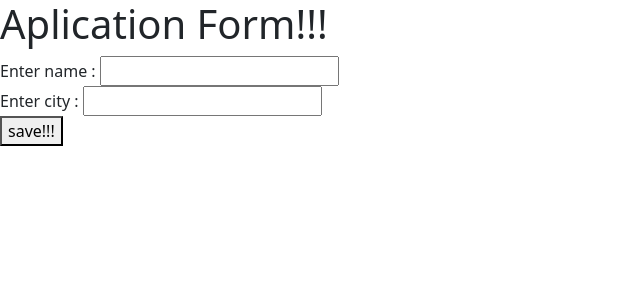
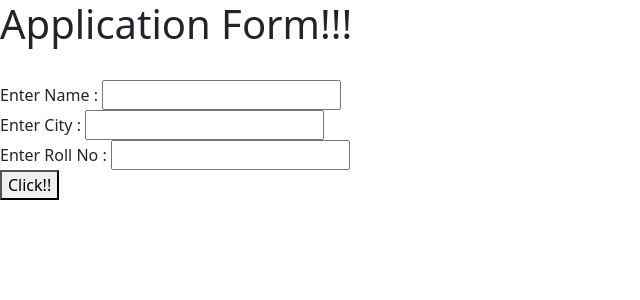
Before and after one commit to Viplovesana/Practice-react-js, a React (Vite) app: page / in a window 1280 px wide. Shown: the top 300 px of the page, without its empty margins (0-640 px from the left). Built offline with nearby package versions, Linux system fonts and the light colour scheme.

Commit message:
new commit

```diff
--- a/package.json
+++ b/package.json
@@ -10,6 +10,7 @@
     "preview": "vite preview"
   },
   "dependencies": {
+    "axios": "^1.8.4",
     "bootstrap": "^5.3.3",
     "react": "^19.0.0",
     "react-bootstrap": "^2.10.9",
--- a/src/App.jsx
+++ b/src/App.jsx
@@ -741,37 +741,110 @@
 
 
 
+
+
+///..............................................................aplication form...................................//
+
+
+// import { useState } from "react";
 // const App =()=>{
+//     const[name,setName]=useState("")
+//     const[city,setCity]=useState("")
+
+//     const handlesubmit=()=>{
+//         alert(`My name : ${name} My city :${city}`);
+
+//     }
 //     return(
 //         <>
-//         <h1>Wecome!!!{}</h1>
+//         <h1>Aplication Form!!!</h1>
+//         Enter name : <input type="text" value={name}
+//         onChange={(e)=>{setName(e.target.value)}} />
+//         <br />
+//         Enter city : <input type="text" value={city}
+//          onChange={(e)=>{setCity(e.target.value)}} />
+//         <br />
+//         <button onClick={handlesubmit}>save!!!</button>
+
 //         </>
 //     )
 // };
 // export default App;
 
+//.............................................................................................
+
+
+
+// import { useState } from "react";
+// import axios from "axios";
+
+// const App =()=>{
+//     const[input,setInput]=useState({});
+//     const handleinput=(e)=>{
+//         let name=e.target.name;
+//         let value=e.target.name;
+//         setInput(values=>({...values,[name]:value}));
+//         console.log(input);
+
+
+
+
+//     }
+//     const handleSubmit=async()=> {
+//         let api="http://localhost:3000/Student";
+//         const response = await axios.post(api,input);
+//         console.log(response);
+//         alert("data indert successfully")
+//       }
+
+//     return(
+//         <>
+//         <h1>application form</h1>
+//         roll no : <input type="text" name="roll no" onChange={handleinput} />
+//         <br />
+//         name : <input type="text"  name="name"  onChange={handleinput} />
+//         <br />
+//         city : <input type="text"  name="city"  onChange={handleinput} />
+//         <br />
+//         fees : <input type="text"  name="fees"  onChange={handleinput} />
+//         <br />
+//         <button onClick={handleSubmit}>save!!!</button>
+
+//         </>
+//     )
+// };
+// export default App;
+
+//....................................................................................................
+
+
 
 import { useState } from "react";
+
 const App =()=>{
     const[name,setName]=useState("")
     const[city,setCity]=useState("")
+    const[rollno,setRollno]=useState("")
+    const handlesubmit=()=>{
+        alert(`My name is ${name}: My roll no is ${rollno}: My city is ${city}`)
+        console.log({name},{city},{rollno})
+    }
 
-    const handlesubmit=()=>{
-        alert(`My name : ${name} My city :${city}`);
 
-    }
+
     return(
         <>
-        <h1>Aplication Form!!!</h1>
-        Enter name : <input type="text" value={name}
-        onChange={(e)=>{setName(e.target.value)}} />
+        <h1>Application Form!!!</h1>
         <br />
-        Enter city : <input type="text" value={city}
-         onChange={(e)=>{setCity(e.target.value)}} />
+        Enter Name : <input type="text"  value={name} onChange={(e)=>{setName(e.target.value)}}/>
         <br />
-        <button onClick={handlesubmit}>save!!!</button>
+        Enter City : <input type="text" value={city} onChange={(e)=>{setCity(e.target.value)}}/>
+        <br />
+        Enter Roll No : <input type="text" value={rollno} onChange={(e)=>(setRollno(e.target.value))}/>
+        <br />
+        <button onClick={handlesubmit}>Click!!</button>
 
         </>
     )
-};
+}
 export default App;
--- /dev/null
+++ b/src/db.json
@@ -0,0 +1,21 @@
+{
+  "Student": [
+    {
+      "id": "9898",
+      "roll no": "234",
+      "name": "viplove",
+      "city": "bhopal",
+      "fees": 2000
+    },
+    {
+      "id": "a2ee"
+    },
+    {
+      "id": "9934",
+      "roll no": "roll no",
+      "name": "name",
+      "city": "city",
+      "fees": "fees"
+    }
+  ]
+}
```
Also changed, not shown: 1 other file (tests, documents, lock files or other folders).
